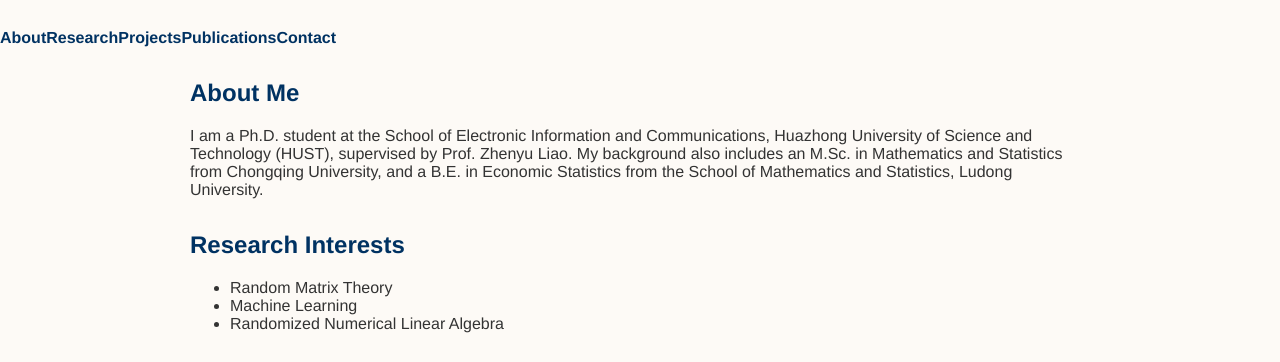
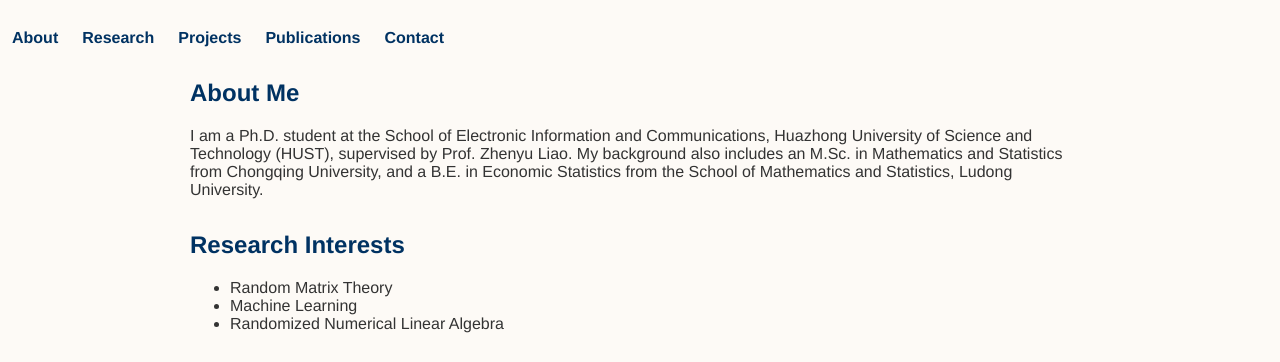
Before and after one commit to chengmeiniu/chengmei-niu.github.io, a plain HTML site: page index.html in a window 1280 px wide. Shown: the part 344-706 px from the top of the page. Drawn offline with nearby package versions, Linux system fonts and the light colour scheme.

Commit message:
Update homepage content (HTML modified locally)

```diff
--- a/index.html
+++ b/index.html
@@ -32,10 +32,12 @@
   margin-bottom: 1rem;
 }
     nav a {
-      color: #003262;
-      font-weight: bold;
-      text-decoration: none;
-    }
+  color: #003262;
+  font-weight: bold;
+  text-decoration: none;
+  margin: 0 0.75rem;
+}
+
     main {
       max-width: 900px;
       margin: 2rem auto;
```
